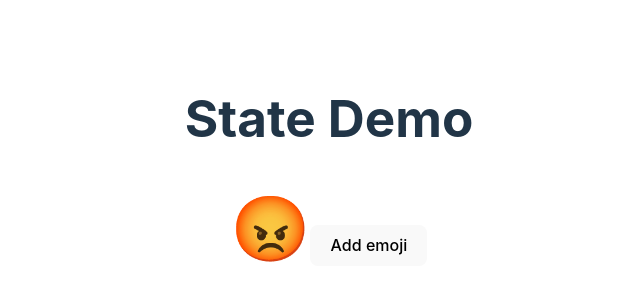
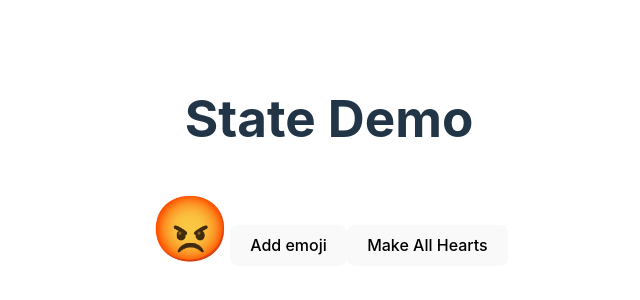
Before and after one commit to Vinidu-Minsara/React_basics, a React (Vite) app in the folder react_states/: page / in a window 1280 px wide. Shown: the part 234-534 px from the top of the page, without its empty margins (311-951 px from the left). Built offline with nearby package versions, Linux system fonts and the light colour scheme.

Commit message:
few changes

```diff
--- a/react_states/src/EmojiClicker.jsx
+++ b/react_states/src/EmojiClicker.jsx
@@ -10,14 +10,22 @@ function EmojiClicker(){
     const [emojis, setEmojis] = useState([{id: uuid(), emoji: randomEmoji()}]);
 
     const addEmoji = () => {
-        setEmojis((oldEmojis) => [...oldEmojis, {id: uuid(), emoji: randomEmoji()}]);
+        setEmojis((prevState) => [...prevState, {id: uuid(), emoji: randomEmoji()}]);
     };
 
     const deleteEmoji = (id) => {
-        setEmojis((oldEmojis) => {
-            return oldEmojis.filter(emoji => emoji.id !== id);
+        setEmojis((prevState) => {
+            return prevState.filter(emoji => emoji.id !== id);
         })
     };
+
+    const makeAllHearts = () => {
+        setEmojis(prevState => {
+            return prevState.map((emoji) => {
+                return { ...emoji, emoji: '❤️'}
+            })
+        })
+    }
 
     return (
         <div>
@@ -27,6 +35,7 @@ function EmojiClicker(){
                 </span>
             ))}
             <button onClick={addEmoji}>Add emoji</button>
+            <button onClick={makeAllHearts}>Make All Hearts</button>
         </div>
     )
 }
```
